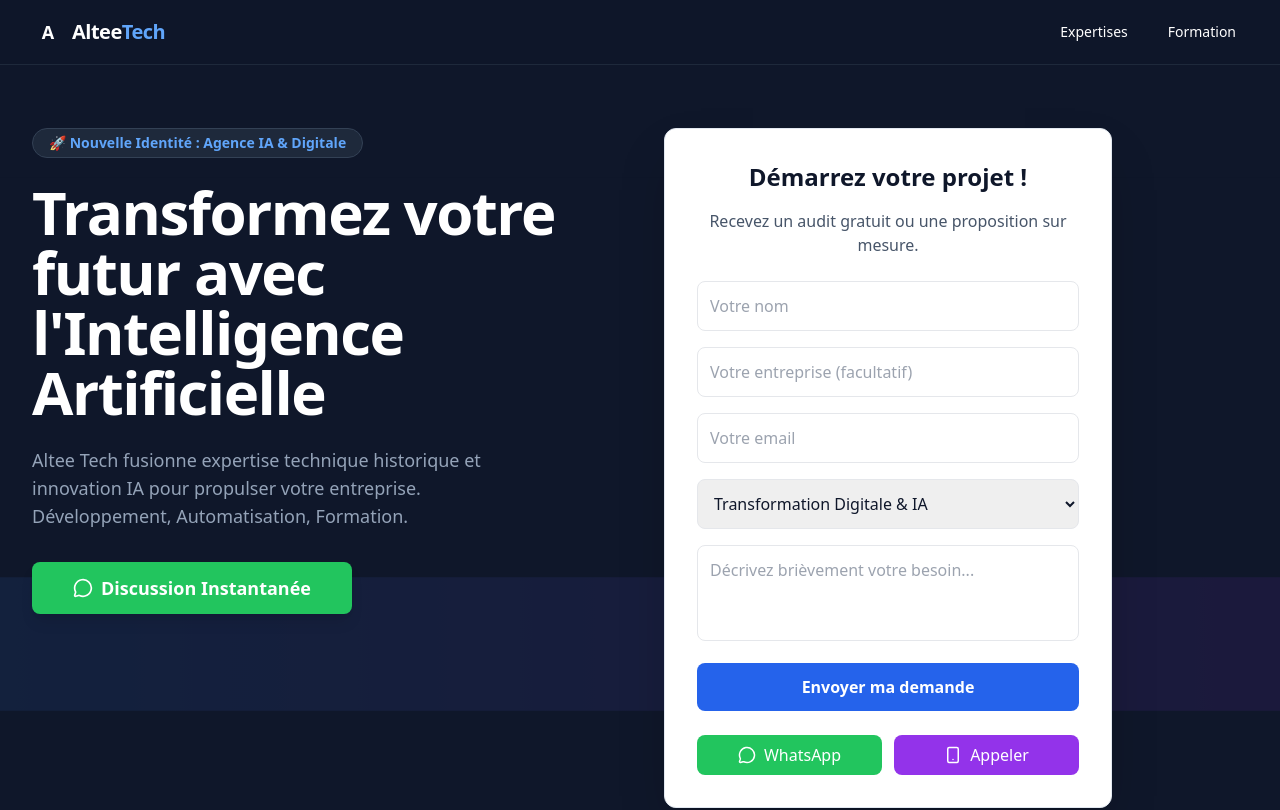
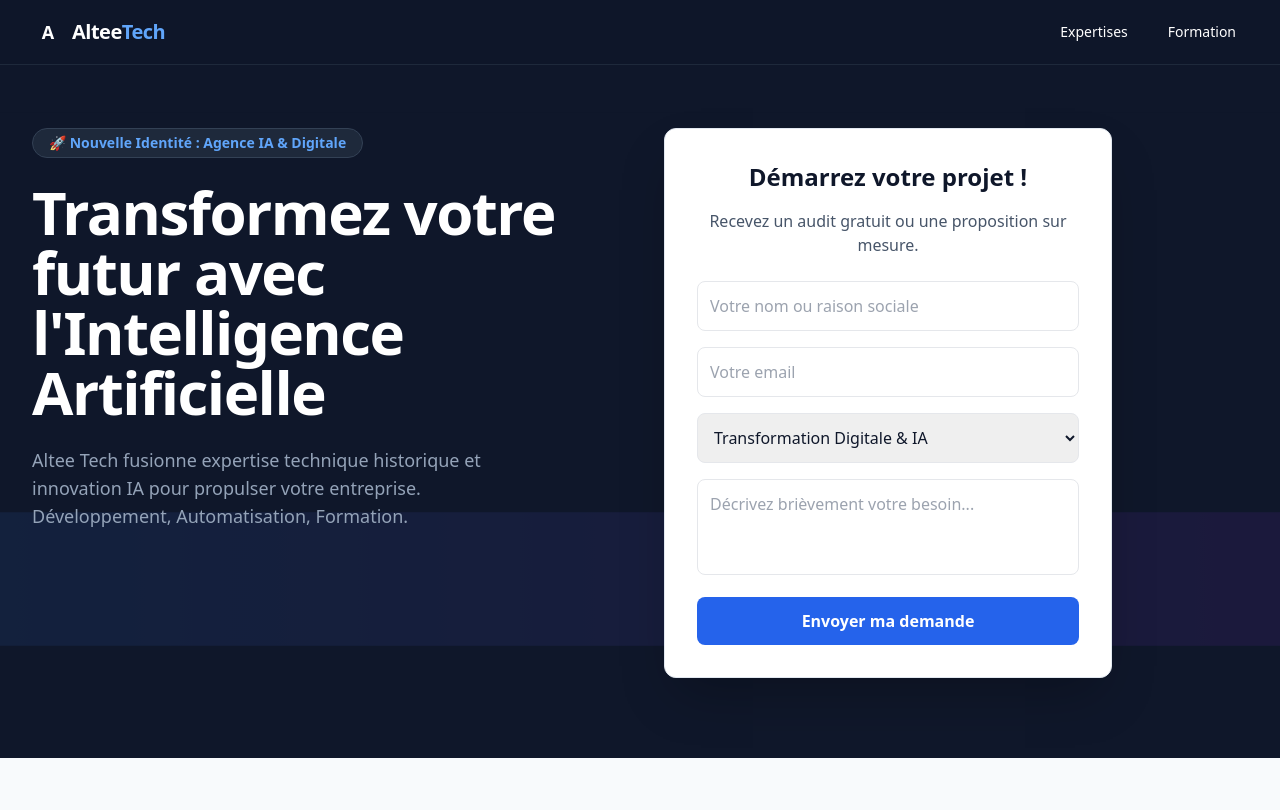
Before and after one commit to radomalala/altee-tech, a React (Vite) app: page / in a window 1280 px wide. Shown: the top 810 px of the page. Built offline with nearby package versions, Linux system fonts and the light colour scheme.

Commit message:
feat(ui): retirer WhatsApp/Appeler du bandeau, remplacer Appeler en footer par WhatsApp, retirer 'Votre entreprise', et renommer le champ nom

```diff
--- a/src/App.jsx
+++ b/src/App.jsx
@@ -42,7 +42,7 @@ const InquiryModal = ({ isOpen, onClose, title, category, description }) => {
         <p className="text-sm text-slate-500 mb-4">{category}</p>
         <p className="text-slate-700 mb-6">{description}</p>
         <form onSubmit={handleSubmit} className="space-y-4">
-          <input required type="text" className="w-full border rounded-lg p-3" placeholder="Votre nom" value={formData.name} onChange={e => setFormData({ ...formData, name: e.target.value })} />
+          <input required type="text" className="w-full border rounded-lg p-3" placeholder="Votre nom ou raison sociale" value={formData.name} onChange={e => setFormData({ ...formData, name: e.target.value })} />
           <input required type="email" className="w-full border rounded-lg p-3" placeholder="Votre email" value={formData.email} onChange={e => setFormData({ ...formData, email: e.target.value })} />
           <input required type="tel" className="w-full border rounded-lg p-3" placeholder="Votre téléphone" value={formData.phone} onChange={e => setFormData({ ...formData, phone: e.target.value })} />
           <textarea required className="w-full border rounded-lg p-3 h-24 resize-none" placeholder="Votre demande" value={formData.request} onChange={e => setFormData({ ...formData, request: e.target.value })}></textarea>
@@ -208,7 +208,7 @@ const ExpertiseSection = () => {
 // Front-only: contact form removed for now
 // Contact form (uses local SQLite API when running server.js)
 const ContactForm = () => {
-  const [formData, setFormData] = useState({ name: '', company: '', email: '', type: 'Transformation Digitale & IA', message: '', hp: '' });
+  const [formData, setFormData] = useState({ name: '', email: '', type: 'Transformation Digitale & IA', message: '', hp: '' });
   const [status, setStatus] = useState('idle');
   const [errors, setErrors] = useState({ name: '', email: '', message: '' });
   const [touched, setTouched] = useState({ name: false, email: false, message: false });
@@ -276,7 +276,7 @@ const ContactForm = () => {
           <input
             type="text"
             className={`w-full border rounded-lg p-3 ${touched.name && errors.name ? 'border-red-500' : ''}`}
-            placeholder="Votre nom"
+            placeholder="Votre nom ou raison sociale"
             value={formData.name}
             onChange={e => setFormData({ ...formData, name: e.target.value })}
             onBlur={() => { setTouched(t => ({ ...t, name: true })); setErrors(prev => ({ ...prev, ...validate({ ...formData, name: formData.name }) })); }}
@@ -287,8 +287,6 @@ const ContactForm = () => {
             <p id="name-error" className="mt-1 text-sm text-red-600">{errors.name}</p>
           )}
         </div>
-
-        <input type="text" className="w-full border rounded-lg p-3" placeholder="Votre entreprise (facultatif)" value={formData.company} onChange={e => setFormData({...formData, company: e.target.value})} />
 
         <div>
           <input
@@ -329,16 +327,6 @@ const ContactForm = () => {
         >
           {status === 'success' ? 'Message Envoyé !' : status === 'loading' ? <Loader2 className="animate-spin mx-auto" size={24} /> : 'Envoyer ma demande'}
         </button>
-
-        {/* Contact rapide */}
-        <div className="pt-2 grid grid-cols-1 sm:grid-cols-2 gap-3">
-          <a href="https://wa.me/261332952189" target="_blank" rel="noopener noreferrer" className="flex items-center justify-center gap-2 bg-green-500 hover:bg-green-600 text-white px-4 py-2 rounded-lg transition">
-            <MessageCircle size={18} /> WhatsApp
-          </a>
-          <a href="tel:+261332952189" className="flex items-center justify-center gap-2 bg-purple-600 hover:bg-purple-700 text-white px-4 py-2 rounded-lg transition">
-            <Smartphone size={18} /> Appeler
-          </a>
-        </div>
       </form>
     </div>
   );
@@ -361,9 +349,7 @@ const Hero = () => (
         <div className="inline-block px-4 py-1 rounded-full bg-slate-800 border border-slate-700 text-blue-400 text-sm font-semibold mb-6">🚀 Nouvelle Identité : Agence IA & Digitale</div>
         <h1 className="text-4xl md:text-6xl font-extrabold tracking-tight leading-tight mb-6">Transformez votre futur avec <span className="text-4xl md:text-6xl font-extrabold tracking-tight leading-tight mb-6">l'Intelligence Artificielle</span></h1>
         <p className="text-lg text-slate-400 mb-8 max-w-lg">Altee Tech fusionne expertise technique historique et innovation IA pour propulser votre entreprise. Développement, Automatisation, Formation.</p>
-        <a href="https://wa.me/261332952189" target="_blank" rel="noopener noreferrer" className="bg-green-500 hover:bg-green-600 text-white px-6 py-3 rounded-lg font-bold text-lg transition shadow-lg hover:shadow-green-500/25 flex items-center justify-center gap-2 w-full sm:w-auto max-w-xs">
-          <MessageCircle size={20} /> Discussion Instantanée
-        </a>
+        {/* CTA WhatsApp retirée du bandeau */}
       </div>
 
       <div className="w-full max-w-md mx-auto md:mx-0">
@@ -384,8 +370,8 @@ const FooterContactSection = () => (
         <a href="mailto:contact@alteetech.com" className="bg-blue-600 hover:bg-blue-700 text-white px-8 py-4 rounded-lg font-bold text-lg transition flex items-center justify-center gap-3">
           <Send size={24} /> Envoyer un Email
         </a>
-        <a href="tel:+261332952189" className="bg-purple-600 hover:bg-purple-700 text-white px-8 py-4 rounded-lg font-bold text-lg transition flex items-center justify-center gap-3">
-          <Smartphone size={24} /> Appeler
+        <a href="https://wa.me/261332952189" target="_blank" rel="noopener noreferrer" className="bg-green-500 hover:bg-green-600 text-white px-8 py-4 rounded-lg font-bold text-lg transition flex items-center justify-center gap-3">
+          <MessageCircle size={24} /> WhatsApp
         </a>
       </div>
     </div>
```
